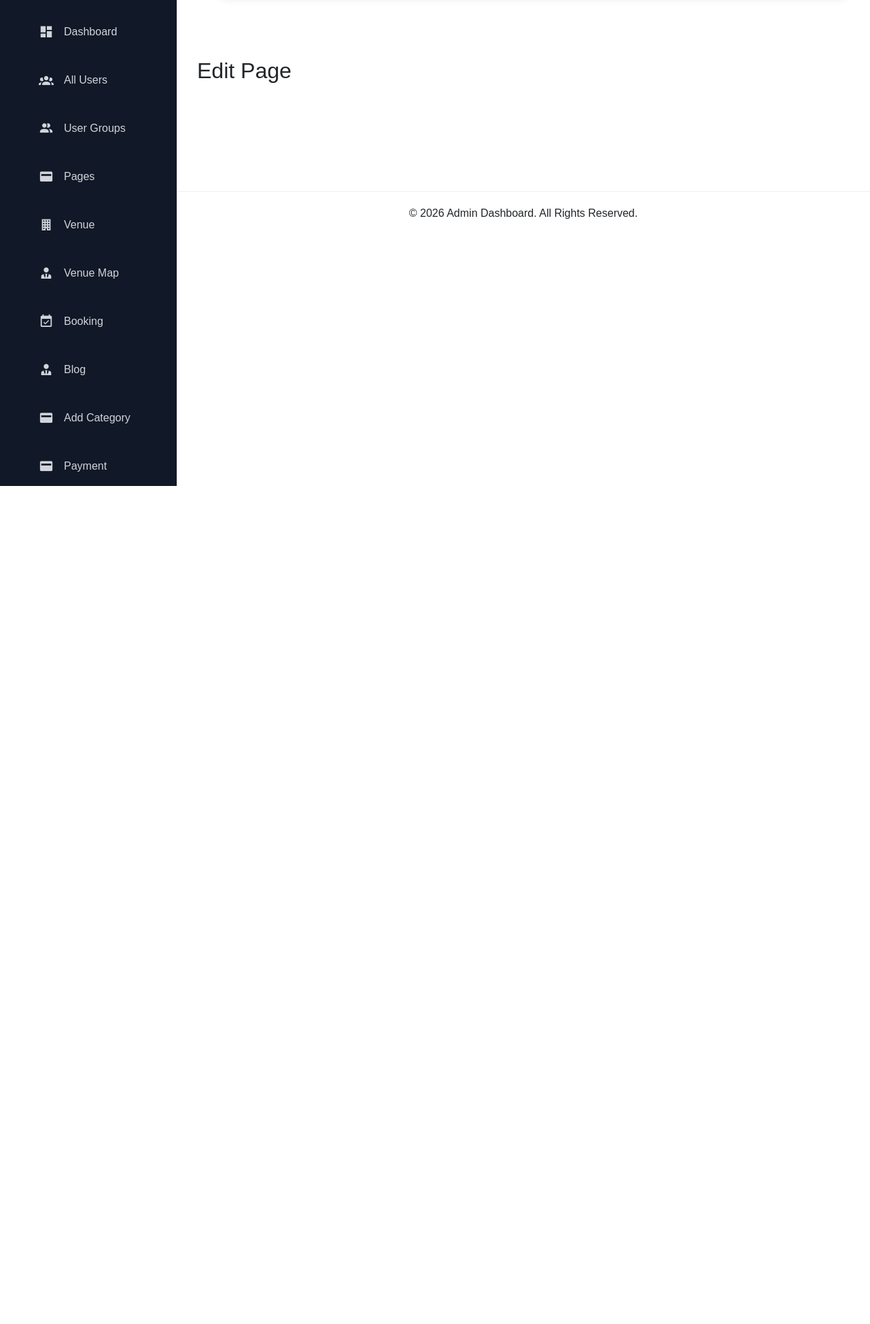
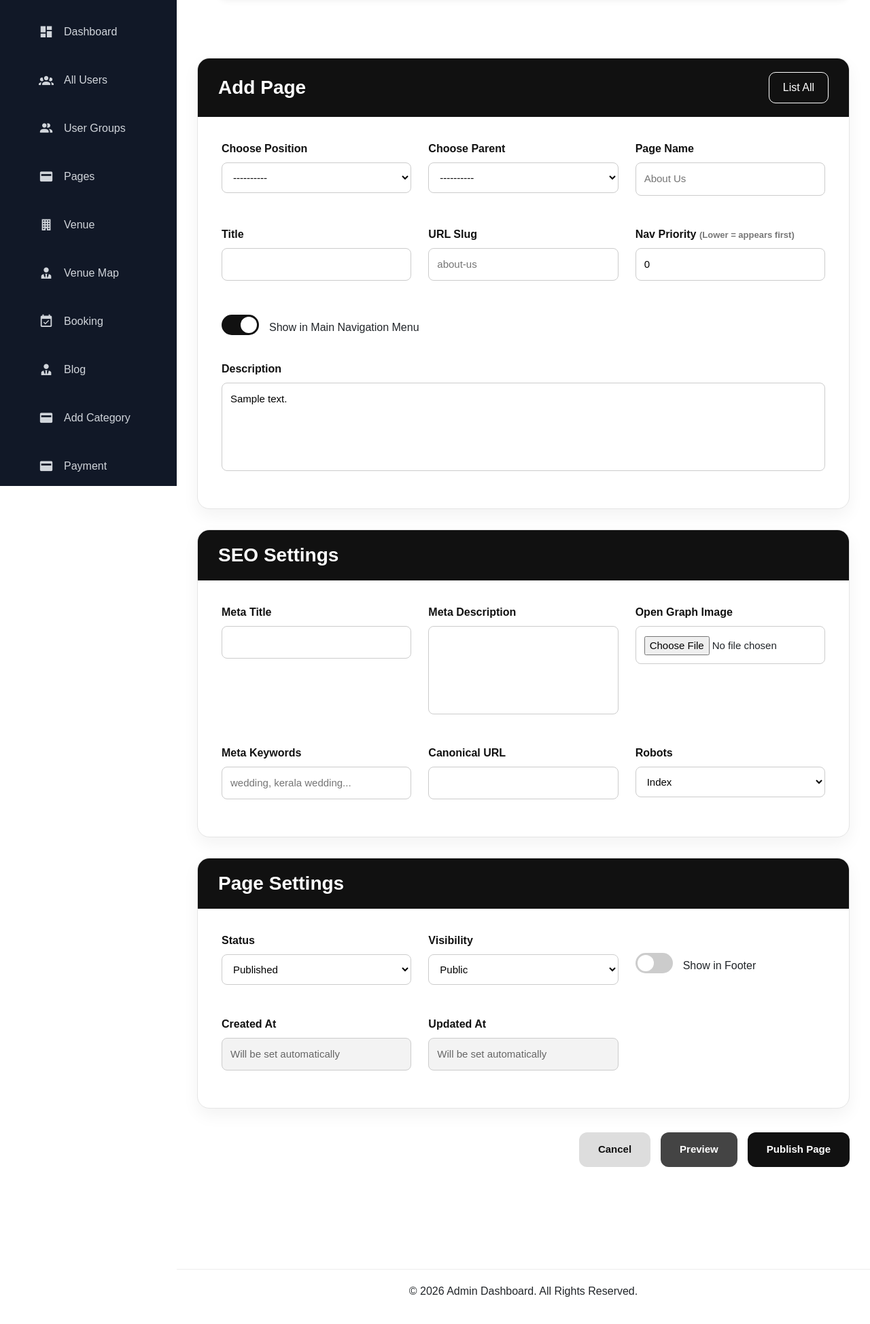
Before and after one commit to riya-fathima-2005/wedding-book, a Django app: page /edit-page/1/ in a window 1280 px wide. Shown: the part 85-2033 px from the top of the page at 68% size. Before the commit the page ends 800 px from the top, so only its background shows below. Run offline with Django 5.2, Linux system fonts and the light colour scheme; tables that the repository leaves empty hold one stand-in row (values such as "Sample post"); parts of the project's set-up code (start-up, migrations or seed data) failed here and were passed over; some libraries are stand-ins or nearby versions.

Commit message:
Added dynamic CMS pages with edit functionality

```diff
--- a/backend/views.py
+++ b/backend/views.py
@@ -1825,13 +1825,33 @@ def add_page(request):
 
 def edit_page(request, id):
 
-    page = Page.objects.get(id=id)
+    page = get_object_or_404(Page, id=id)
+
+    if request.method == "POST":
+
+        form = PageForm(
+            request.POST,
+            request.FILES,
+            instance=page
+        )
+
+        if form.is_valid():
+
+            form.save()
+
+            return redirect("pages")
+
+    else:
+
+        form = PageForm(instance=page)
 
     return render(
         request,
-        "edit_page.html",
+        "add_page.html",
         {
+            "form": form,
             "page": page,
+            "is_edit": True,
         },
     )
 from django.shortcuts import redirect
--- a/templates/base.html
+++ b/templates/base.html
@@ -30,6 +30,7 @@
 <link rel="mask-icon" href="{% static 'safari-pinned-tab.svg' %}" color="#5bbad5">
 <link rel="stylesheet" href="https://cdnjs.cloudflare.com/ajax/libs/font-awesome/6.5.1/css/all.min.css">
 <link rel="stylesheet"href="https://cdnjs.cloudflare.com/ajax/libs/font-awesome/6.5.1/css/all.min.css">
+<link rel="stylesheet"href="https://cdn.jsdelivr.net/npm/bootstrap-icons@1.11.3/font/bootstrap-icons.min.css">
 {% endcomment %}
 
     <!-- Material Design Icons -->
--- a/templates/edit_page.html
+++ b/templates/edit_page.html
@@ -2,6 +2,241 @@
 
 {% block content %}
 
-<h2>Edit Page</h2>
+<form method="POST" enctype="multipart/form-data">
+
+    {% csrf_token %}
+
+    <div class="page-card">
+
+        <div class="page-card-header">
+
+            <h3>Edit Page</h3>
+
+            <a href="{% url 'pages' %}" class="page-list-btn">
+                <i class="mdi mdi-arrow-left"></i>
+                Back
+            </a>
+
+        </div>
+
+        <div class="page-card-body">
+
+            <div class="page-grid">
+
+                <!-- Position -->
+
+                <div class="form-group">
+
+                    <label>Choose Position</label>
+
+                    {{ form.position }}
+
+                </div>
+
+                <!-- Parent -->
+
+                <div class="form-group">
+
+                    <label>Choose Parent</label>
+
+                    {{ form.parent }}
+
+                </div>
+
+                <!-- Page Name -->
+
+                <div class="form-group">
+
+                    <label>Page Name</label>
+
+                    {{ form.page_name }}
+
+                </div>
+
+                <!-- Title -->
+
+                <div class="form-group">
+
+                    <label>Title</label>
+
+                    {{ form.title }}
+
+                </div>
+
+                <!-- Slug -->
+
+                <div class="form-group">
+
+                    <label>URL Slug</label>
+
+                    {{ form.slug }}
+
+                </div>
+
+                <!-- Priority -->
+
+                <div class="form-group">
+
+                    <label>Nav Priority</label>
+
+                    {{ form.nav_priority }}
+
+                </div>
+
+            </div>
+
+            <!-- Navbar -->
+
+            <div class="switch-row mt-3">
+
+                {{ form.show_in_navbar }}
+
+                <span style="margin-left:10px;">
+                    Show in Main Navigation
+                </span>
+
+            </div>
+
+            <!-- Description -->
+
+            <div class="form-group mt-4">
+
+                <label>Description</label>
+
+                {{ form.media }}
+
+                {{ form.content }}
+
+            </div>
+
+        </div>
+
+    </div>
+
+    <!-- SEO -->
+
+    <div class="page-card mt-4">
+
+        <div class="page-card-header">
+
+            <h3>SEO Settings</h3>
+
+        </div>
+
+        <div class="page-card-body">
+
+            <div class="page-grid">
+
+                <div class="form-group">
+
+                    <label>Meta Title</label>
+
+                    {{ form.meta_title }}
+
+                </div>
+
+                <div class="form-group">
+
+                    <label>Meta Description</label>
+
+                    {{ form.meta_description }}
+
+                </div>
+
+                <div class="form-group">
+
+                    <label>Open Graph Image</label>
+
+                    {{ form.og_image }}
+
+                </div>
+
+                <div class="form-group">
+
+                    <label>Meta Keywords</label>
+
+                    {{ form.meta_keywords }}
+
+                </div>
+
+                <div class="form-group">
+
+                    <label>Canonical URL</label>
+
+                    {{ form.canonical_url }}
+
+                </div>
+
+                <div class="form-group">
+
+                    <label>Robots</label>
+
+                    {{ form.robots }}
+
+                </div>
+
+            </div>
+
+        </div>
+
+    </div>
+
+    <!-- Settings -->
+
+    <div class="page-card mt-4">
+
+        <div class="page-card-header">
+
+            <h3>Page Settings</h3>
+
+        </div>
+
+        <div class="page-card-body">
+
+            <div class="page-grid">
+
+                <div class="form-group">
+
+                    <label>Status</label>
+
+                    {{ form.status }}
+
+                </div>
+
+                <div class="switch-row">
+
+                    {{ form.show_in_footer }}
+
+                    <span style="margin-left:10px;">
+                        Show in Footer
+                    </span>
+
+                </div>
+
+            </div>
+
+        </div>
+
+    </div>
+
+    <div class="page-action-btns">
+
+        <a href="{% url 'pages' %}" class="btn-cancel">
+            Cancel
+        </a>
+
+        <button
+            type="submit"
+            class="btn-publish">
+
+            <i class="mdi mdi-content-save"></i>
+
+            Update Page
+
+        </button>
+
+    </div>
+
+</form>
 
 {% endblock %}
```
Also changed, not shown: other parts of templates/base.html (+28 -25 lines), templates/all_pages.html (+23 -8 lines), templates/allusergroups.html (+8 -5 lines), templates/allusers.html (+19 -10 lines), templates/bookings.html (+21 -16 lines).
